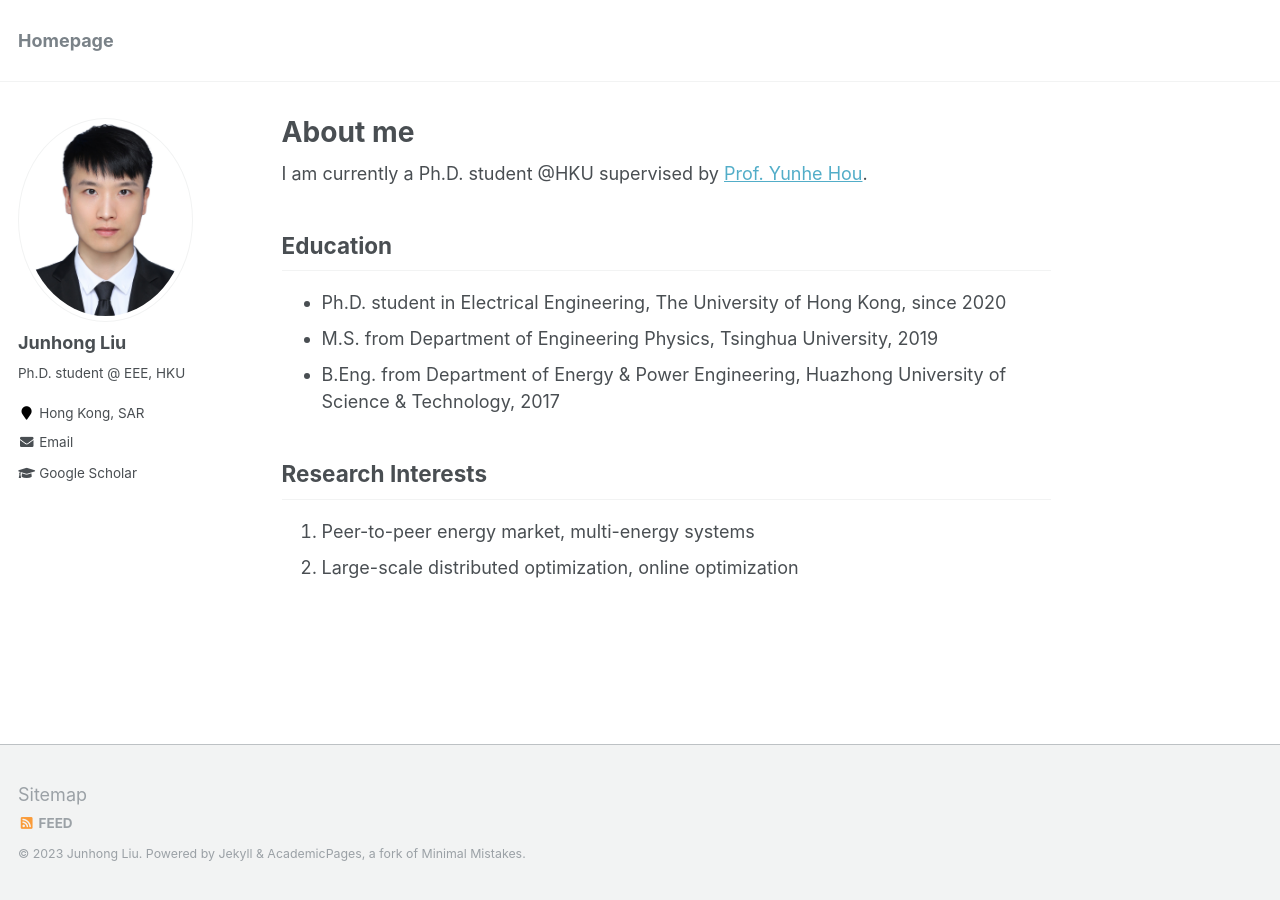
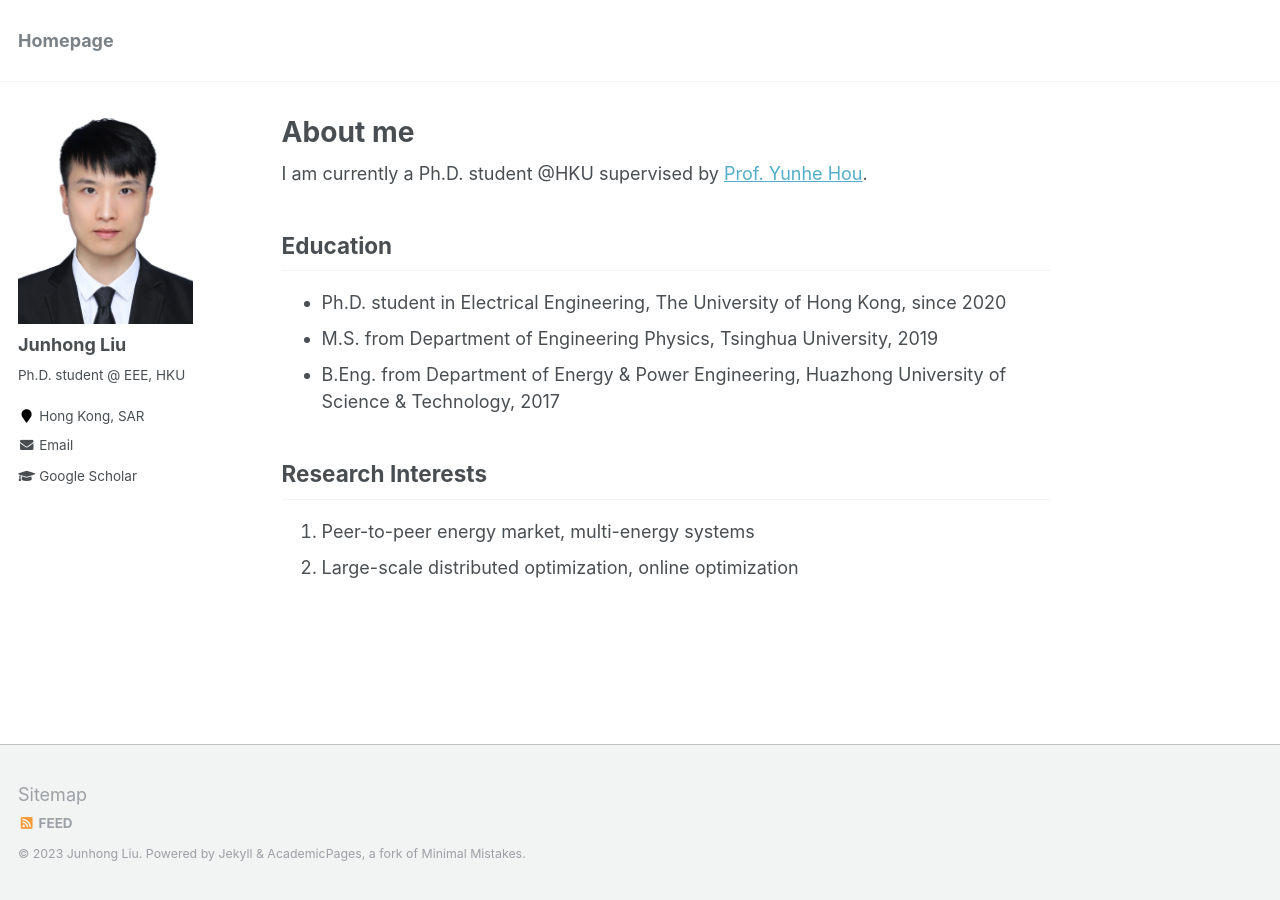
Before and after one commit to johnny-eee/online, a Jekyll site: the page built from _pages/about.md, in a window 1280 px wide. Built offline with Jekyll 4.4.1, drawn with Linux system fonts in a browser that asks for light colours.

Commit message:
Update _sidebar.scss

```diff
--- a/_sass/_sidebar.scss
+++ b/_sass/_sidebar.scss
@@ -72,9 +72,9 @@
 .author__avatar {
   display: table-cell;
   vertical-align: top;
-  width: 25px;
+  width: 20px;
   // set width only, for non-square avatars
-  height: 25px;
+  height: 20px;
 
   @include breakpoint($large) {
     display: block;
@@ -84,11 +84,11 @@
 
   img {
     max-width: 175px;
-    border-radius: 50%;
+    //border-radius: 50%;
 
     @include breakpoint($large) {
-      padding: 5px;
-      border: 1px solid $border-color;
+      //padding: 5px;
+      //border: 1px solid $border-color;
     }
   }
 }
```
